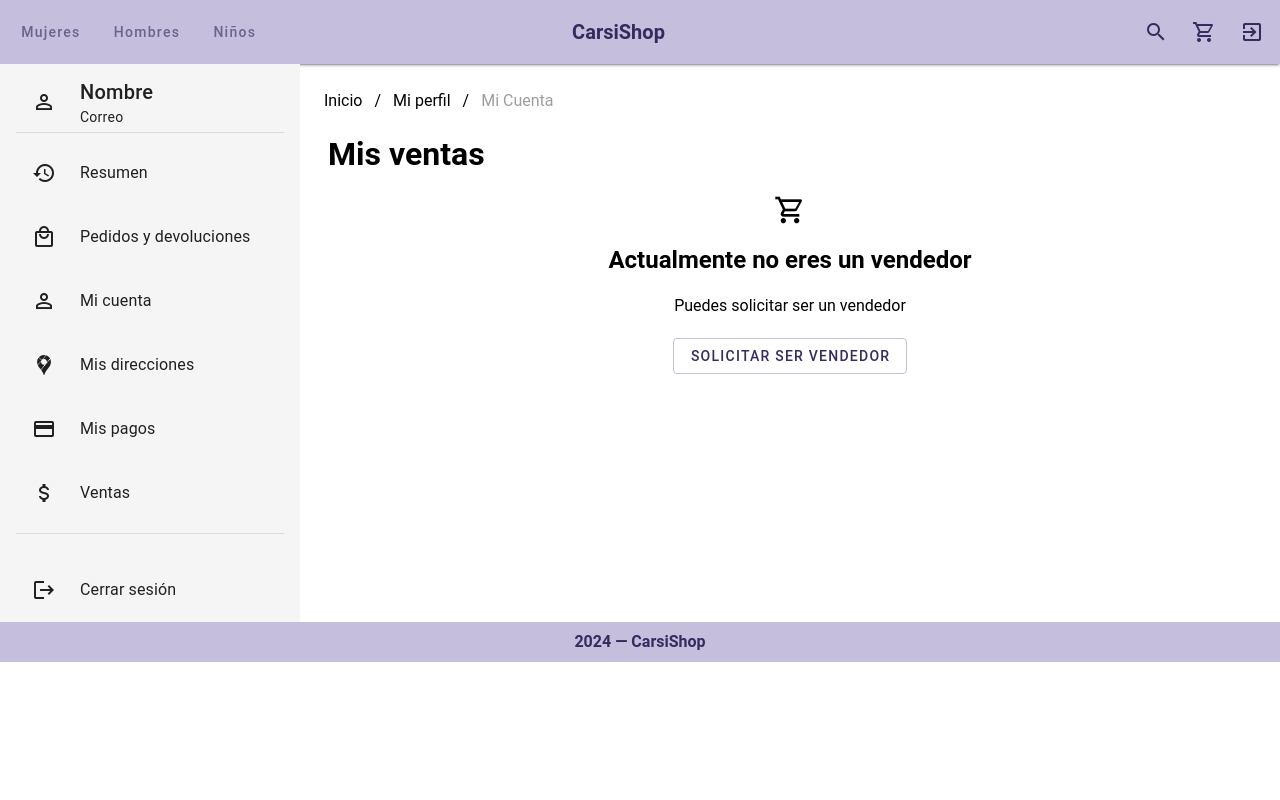
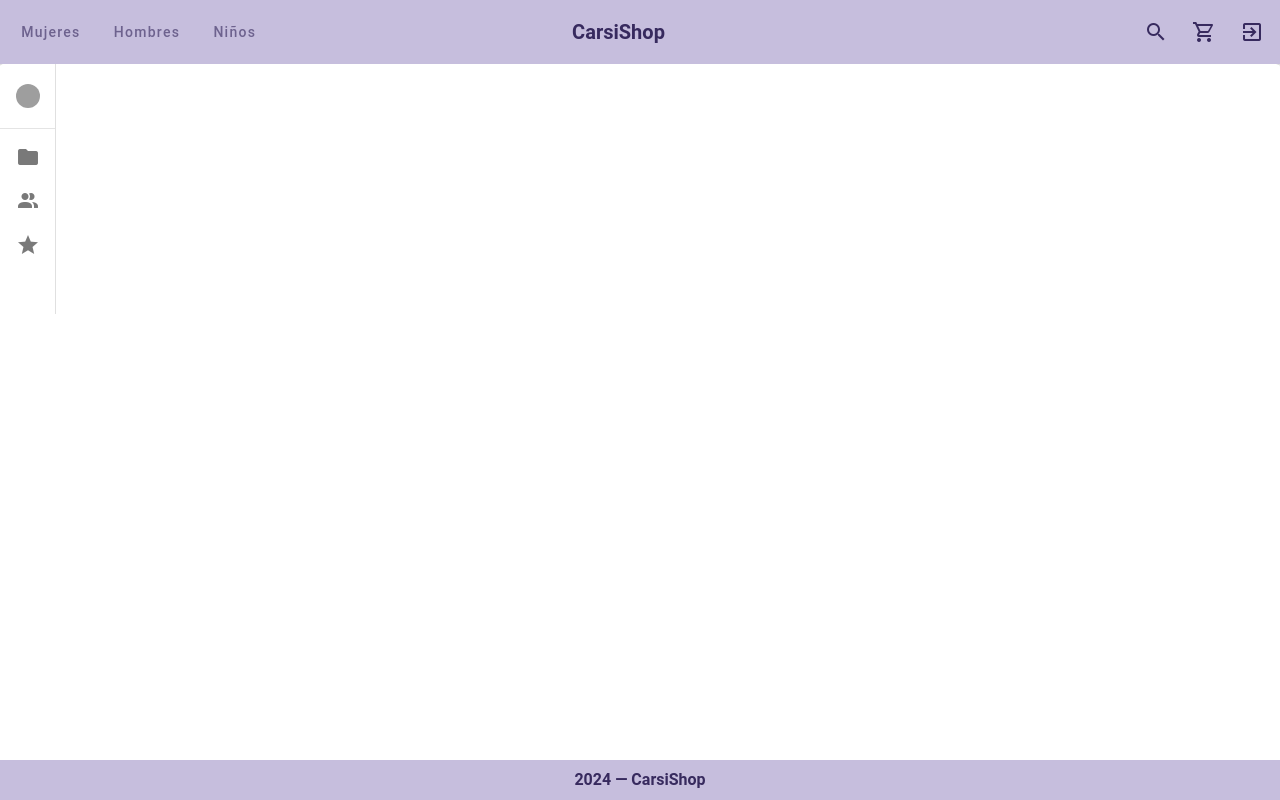
Before and after one commit to JoksanBahena/CARSISHOP-UI, a Vue app: page /profileSales in a window 1280 px wide. Built offline with nearby package versions, Linux system fonts and the light colour scheme; grey boxes are pictures that could not be loaded.

Commit message:
[ADD] componente sidebar y modificación del layout

```diff
--- /dev/null
+++ b/src/components/common/SidebarComponent.vue
@@ -0,0 +1,28 @@
+<template>
+    <v-card variant="flat">
+      <v-layout>
+        <v-navigation-drawer
+          expand-on-hover
+          rail
+        >
+          <v-list>
+            <v-list-item
+              prepend-avatar="https://randomuser.me/api/portraits/women/85.jpg"
+              subtitle="sandra_a88@gmailcom"
+              title="Sandra Adams"
+            ></v-list-item>
+          </v-list>
+
+          <v-divider></v-divider>
+
+          <v-list density="compact" nav>
+            <v-list-item prepend-icon="mdi-folder" title="My Files" value="myfiles"></v-list-item>
+            <v-list-item prepend-icon="mdi-account-multiple" title="Shared with me" value="shared"></v-list-item>
+            <v-list-item prepend-icon="mdi-star" title="Starred" value="starred"></v-list-item>
+          </v-list>
+        </v-navigation-drawer>
+
+        <v-main style="height: 250px"></v-main>
+      </v-layout>
+    </v-card>
+  </template>
--- a/src/layouts/user/ProfileLayout.vue
+++ b/src/layouts/user/ProfileLayout.vue
@@ -1,7 +1,9 @@
 <template>
   <div class="h-screen">
-    <navbar-component />
-
+    <v-app>
+      <navbar-component />
+      <sidebar-component />
+      <!--
  <v-row no-gutters>
   <col cols="2">
 
@@ -111,23 +113,24 @@
         </div>
       </v-list>
       </col>
-      <v-col>
+      <v-col> -->
 
-        <main class="ma-2 ">
-          <slot></slot>
-
-        </main>
-      </v-col>
+      <v-main class="ma-2">
+        <!-- <slot></slot> -->
+      </v-main>
+      <!-- </v-col>
 
 
-    </v-row>
+    </v-row> -->
 
-    <footer-component />
+      <footer-component />
+    </v-app>
   </div>
 </template>
 
 <script setup>
 import NavbarComponent from "@/components/common/NavbarComponent.vue";
+import SidebarComponent from "@/components/common/SidebarComponent.vue";
 import FooterComponent from "@/components/common/FooterComponent.vue";
 import Colors from "@/utils/Colors.js";
 
```
